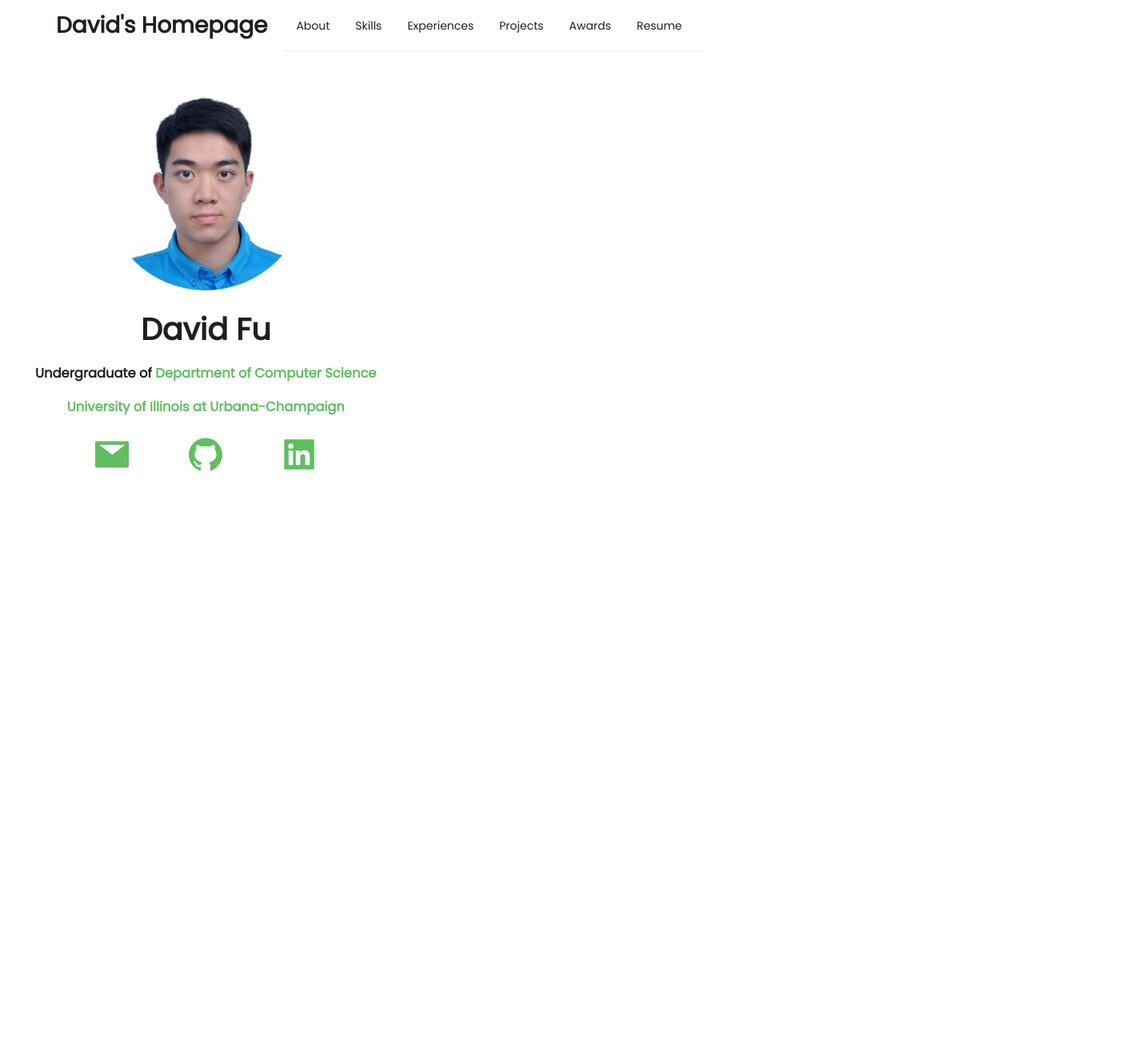
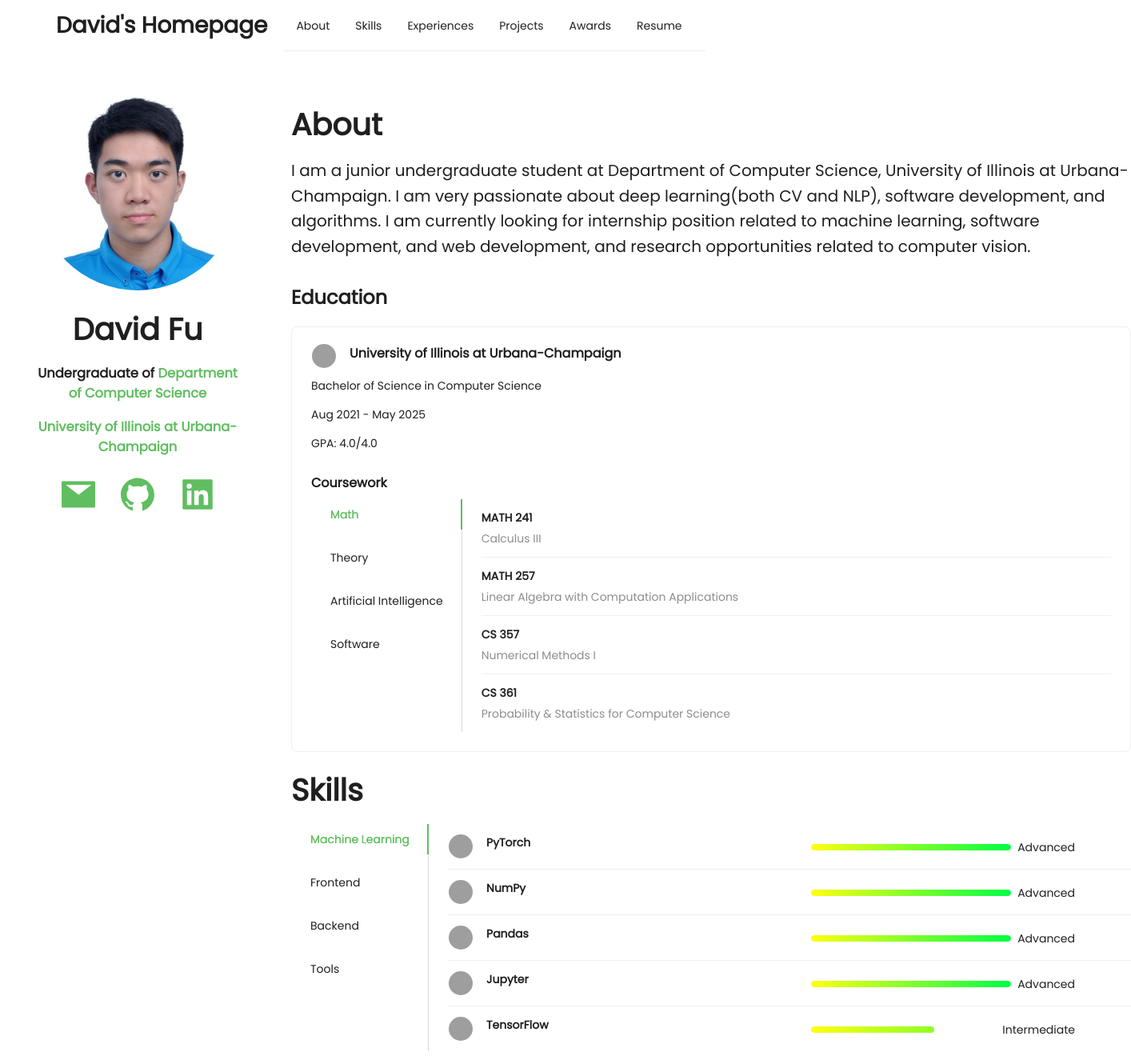
Before and after one commit to lnblanke/lnblanke.github.io, a React (Create React App) app: page / in a window 1280 px wide. Shown: the top 1330 px of the page at 80% size, 1414 px wide, since content can reach past the window. Before the commit the page ends 864 px from the top, so only its background shows below. Built offline with nearby package versions, Linux system fonts and the light colour scheme; grey boxes are pictures that could not be loaded.

Commit message:
Try fixing 3

```diff
--- a/package.json
+++ b/package.json
@@ -1,7 +1,7 @@
 {
   "name": "lnblanke.github.io",
   "version": "0.1.0",
-  "homepage": "https://lnblanke.github.io/lnblanke.github.io",
+  "homepage": "https://lnblanke.github.io",
   "private": true,
   "dependencies": {
     "@ant-design/icons": "^5.2.6",
--- a/src/App.js
+++ b/src/App.js
@@ -1,10 +1,10 @@
 import React from 'react';
 import {Avatar, ConfigProvider, Flex, Layout, Menu, theme, Typography} from 'antd';
-// import About from "./components/about";
-// import Skills from "./components/skills";
-// import Exp from "./components/exp";
-// import Project from "./components/project";
-// import Awards from "./components/awards";
+import About from "./components/about";
+import Skills from "./components/skills";
+import Exp from "./components/exp";
+import Project from "./components/project";
+import Awards from "./components/awards";
 import {GithubFilled, LinkedinFilled, MailFilled} from "@ant-design/icons";
 
 const {Title, Link} = Typography
@@ -128,13 +128,13 @@ const App = () => {
                                     </Link>
                                 </Flex>
                             </div>
-                            {/*<div style = {{margin: "20px"}}>*/}
-                            {/*    <div ref = {refs["about"]}><About/></div>*/}
-                            {/*    <div ref = {refs["skill"]}><Skills/></div>*/}
-                            {/*    <div ref = {refs["exp"]}><Exp/></div>*/}
-                            {/*    <div ref = {refs["project"]}><Project/></div>*/}
-                            {/*    <div ref = {refs["award"]}><Awards/></div>*/}
-                            {/*</div>*/}
+                            <div style = {{margin: "20px"}}>
+                                <div ref = {refs["about"]}><About/></div>
+                                <div ref = {refs["skill"]}><Skills/></div>
+                                <div ref = {refs["exp"]}><Exp/></div>
+                                <div ref = {refs["project"]}><Project/></div>
+                                <div ref = {refs["award"]}><Awards/></div>
+                            </div>
                         </Flex>
                     </Content>
                 </Layout>
```
